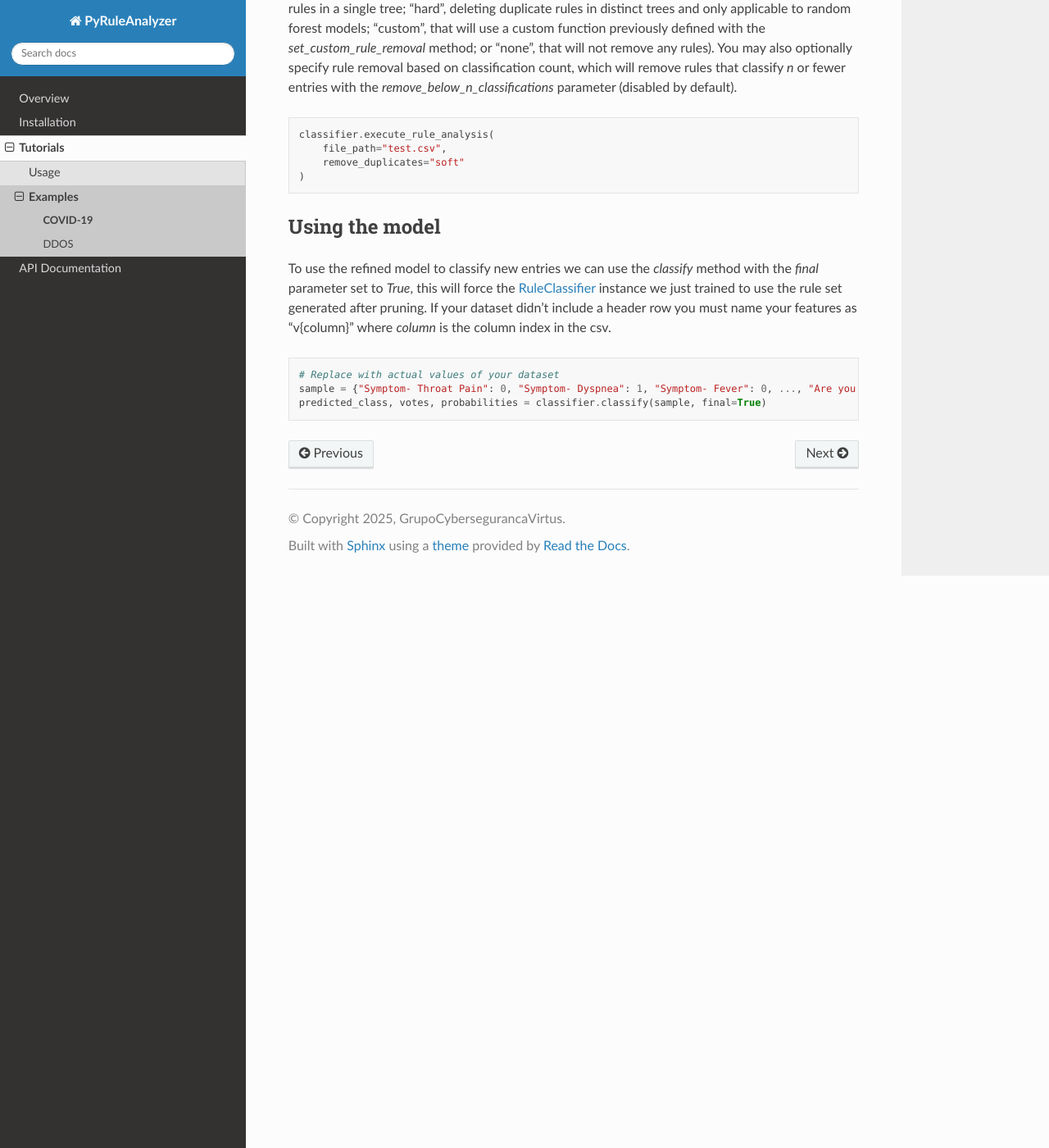
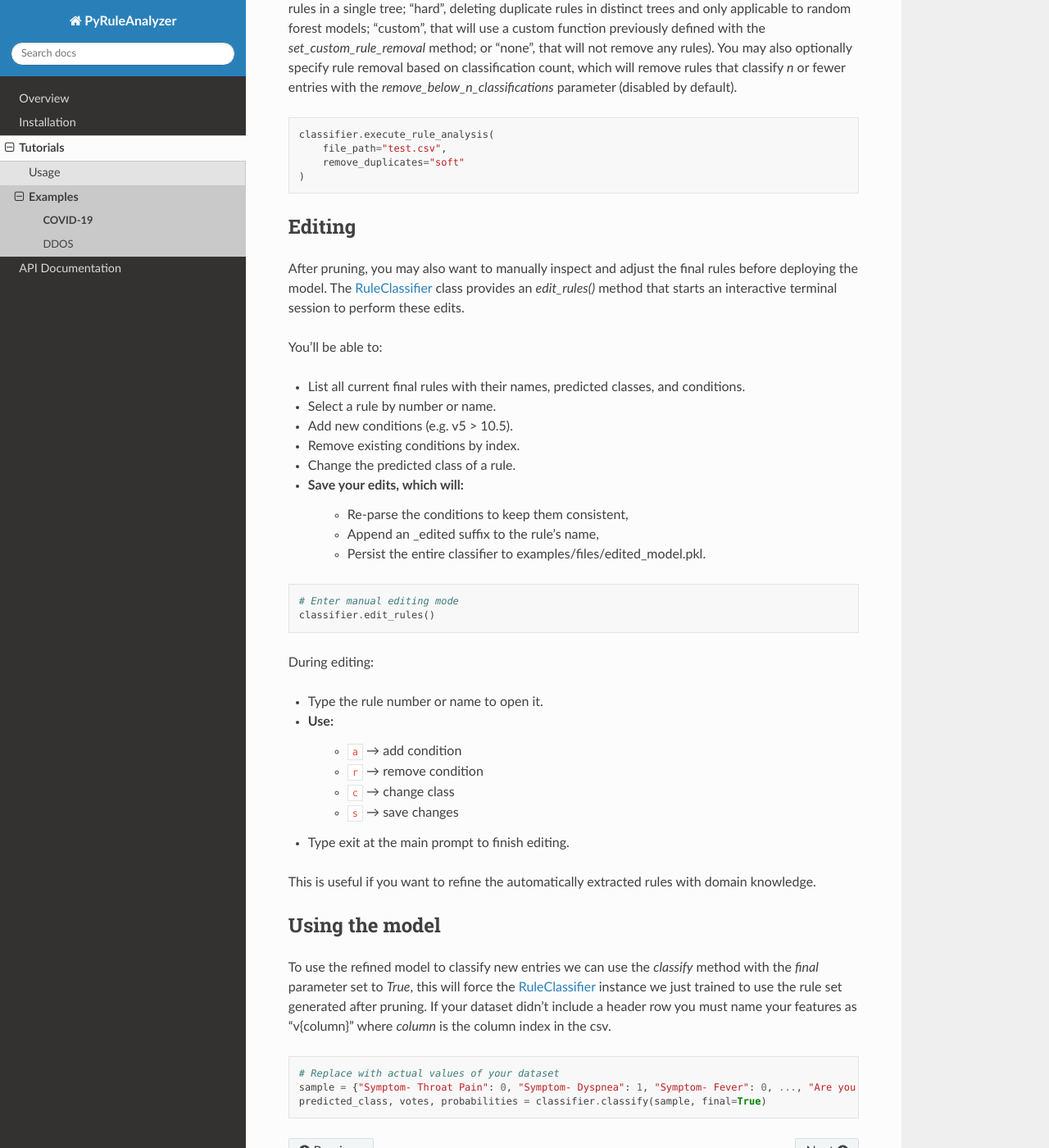
Before and after one commit to GrupoCybersegurancaVirtus/pyruleanalyzer, a Sphinx documentation site: the page built from docs/tutorials/examples/covid.rst, in a window 1280 px wide and 1400 px high, scrolled down 1759 px. Shown: the whole window at 82% size. Built offline with Sphinx 7.4.7 and the Read the Docs theme 3.1.0, drawn with Linux system fonts in a browser that asks for light colours.

Commit message:
Updating the Documentation

```diff
--- a/docs/api/rule.rst
+++ b/docs/api/rule.rst
@@ -5,4 +5,3 @@ Rule
 
 .. autoclass:: pyruleanalyzer.Rule
    :members:
-   :undoc-members:
--- a/docs/api/rule_classifier.rst
+++ b/docs/api/rule_classifier.rst
@@ -5,4 +5,3 @@ RuleClassifier
 
 .. autoclass:: pyruleanalyzer.RuleClassifier
    :members:
-   :undoc-members:
--- a/docs/conf.py
+++ b/docs/conf.py
@@ -1,31 +1,30 @@
 import os
 import sys
-sys.path.insert(0, os.path.abspath('..'))
 
-project = 'PyRuleAnalyzer'
-copyright = '2025, GrupoCybersegurancaVirtus'
-author = 'GrupoCybersegurancaVirtus'
-version = '1.0.0'
-release = '1.0.0'
+sys.path.insert(0, os.path.abspath(".."))
+
+project = "PyRuleAnalyzer"
+copyright = "2025, GrupoCybersegurancaVirtus"
+author = "GrupoCybersegurancaVirtus"
+version = "1.1.0"
+release = "1.1.0"
 
 extensions = [
-    'sphinx.ext.napoleon',
-    'sphinx.ext.autodoc',
-    'sphinxcontrib.bibtex',
+    "sphinx.ext.napoleon",
+    "sphinx.ext.autodoc",
+    "sphinxcontrib.bibtex",
 ]
 
 napoleon_google_docstring = True
-bibtex_bibfiles = ['bib.bib']
+bibtex_bibfiles = ["bib.bib"]
 
-templates_path = ['_templates']
-exclude_patterns = ['_build', 'Thumbs.db', '.DS_Store']
+templates_path = ["_templates"]
+exclude_patterns = ["_build", "Thumbs.db", ".DS_Store"]
 
-language = 'en_US'
+language = "en_US"
 
 # -- Options for HTML output -------------------------------------------------
 # https://www.sphinx-doc.org/en/master/usage/configuration.html#options-for-html-output
 
-html_theme = 'sphinx_rtd_theme'
-html_theme_options = {
-    "titles_only": True
-}
+html_theme = "sphinx_rtd_theme"
+html_theme_options = {"titles_only": True}
--- a/docs/tutorials/examples/covid.rst
+++ b/docs/tutorials/examples/covid.rst
@@ -78,6 +78,42 @@ With the :ref:`RuleClassifier<rule_classifier>` instance in hands, we can now ex
         remove_duplicates="soft"
     )
 
+Editing
+-------
+
+After pruning, you may also want to manually inspect and adjust the final rules before deploying the model.
+The :ref:`RuleClassifier<rule_classifier>` class provides an `edit_rules()` method that starts an interactive terminal session to perform these edits.
+
+You’ll be able to:
+
+- List all current final rules with their names, predicted classes, and conditions.
+- Select a rule by number or name.
+- Add new conditions (e.g. v5 > 10.5).
+- Remove existing conditions by index.
+- Change the predicted class of a rule.
+- Save your edits, which will:
+    - Re-parse the conditions to keep them consistent,
+    - Append an _edited suffix to the rule’s name,
+    - Persist the entire classifier to examples/files/edited_model.pkl.
+
+.. code-block:: python
+
+    # Enter manual editing mode
+    classifier.edit_rules()
+
+
+During editing:
+
+- Type the rule number or name to open it.
+- Use:
+    - :code:`a` → add condition
+    - :code:`r` → remove condition
+    - :code:`c` → change class
+    - :code:`s` → save changes
+- Type exit at the main prompt to finish editing.
+
+This is useful if you want to refine the automatically extracted rules with domain knowledge.
+
 Using the model
 ---------------
 
```
Also changed, not shown: docs/tutorials/examples/ddos.rst (+37 -0 lines), docs/tutorials/usage.rst (+13 -0 lines), pyproject.toml (+3 -10 lines), 1 other file.
